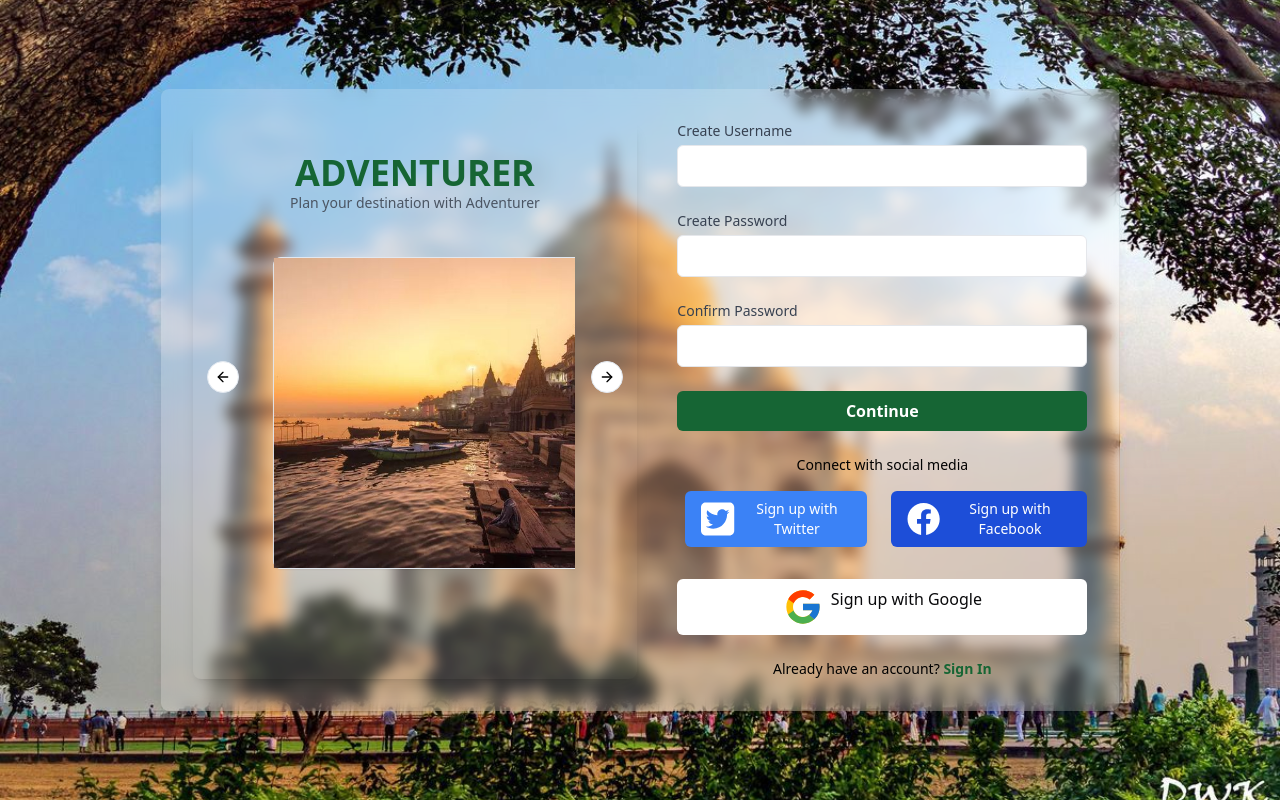
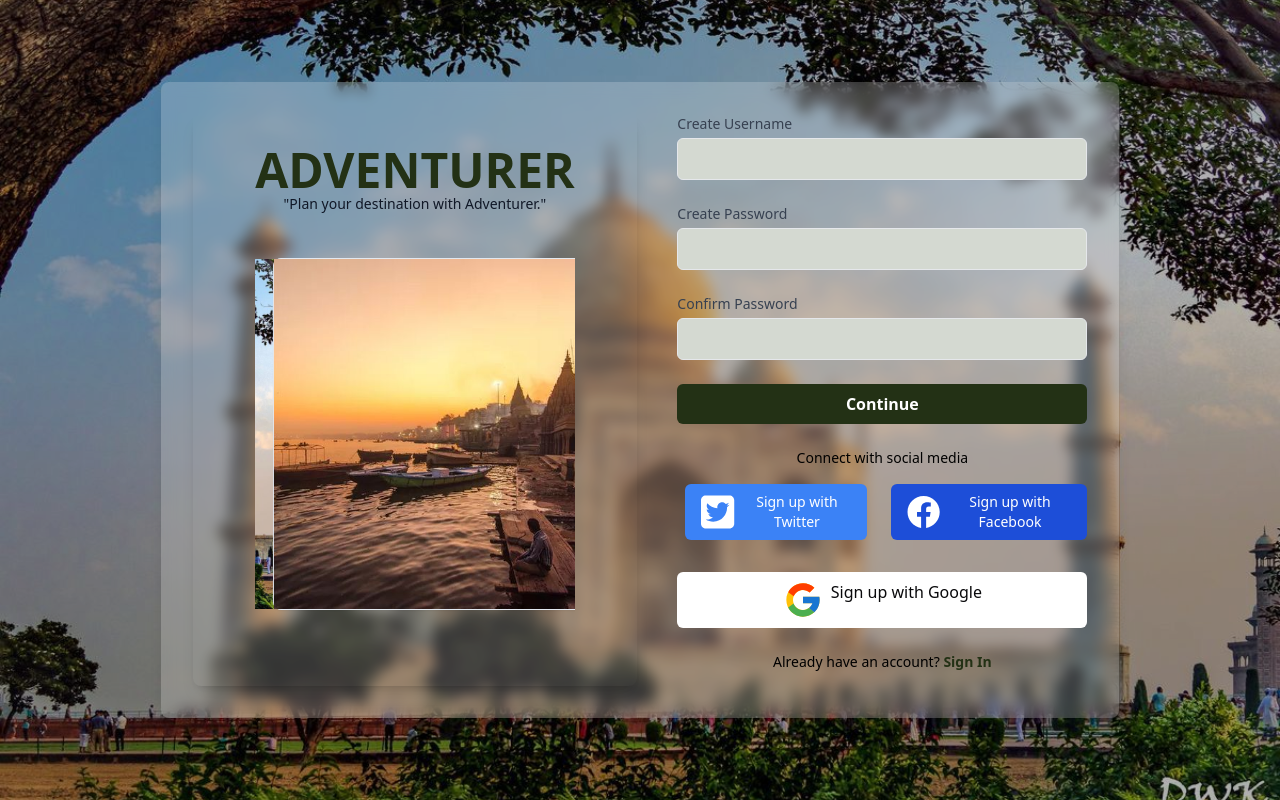
Before and after one commit to vishalbarai007/Adventurer, a React (Vite) app in the folder frontend/: page /login in a window 1280 px wide. Built offline with nearby package versions, Linux system fonts and the light colour scheme.

Commit message:
Updated login Form.

```diff
--- a/frontend/src/App.css
+++ b/frontend/src/App.css
@@ -152,6 +152,7 @@
   background-size: cover;
   background-position: center;
   animation: image 30s infinite alternate;
+  object-fit: cover;
 
 }
 
@@ -175,7 +176,7 @@
     background-image: url("../src/assets/IND/image5.jpg");
   }
   100% {
-    background-image: url("../src/assets/IND//image6.jpg");
+    background-image: url("../src/assets/IND/image6.jpg");
   }
 }
 
--- a/frontend/src/components/support/CarouselPlugin.tsx
+++ b/frontend/src/components/support/CarouselPlugin.tsx
@@ -1,16 +1,16 @@
 import * as React from "react";
 import Autoplay from "embla-carousel-autoplay";
-import { Card, CardContent } from "./card";
+// import { Card, CardContent } from "./card";
 import {
   Carousel,
   CarouselContent,
-  CarouselItem,
+  // CarouselItem,
   CarouselNext,
   CarouselPrevious,
 } from "./carousel";
 
 // Importing the image from the assets folder
-import Image1 from "../../assets/Prehomepagecontent.jpg";
+// import Image1 from "../../assets/Prehomepagecontent.jpg";
 
 export function CarouselPlugin() {
   const plugin = React.useRef(
@@ -18,7 +18,7 @@
   );
 
   // Example array of images, can be expanded as needed
-  const images = [Image1, Image1, Image1, Image1, Image1]; // Replace these with actual images
+  // const images = [Image1, Image1, Image1, Image1, Image1]; // Replace these with actual images
 
   return (
     <Carousel
@@ -28,7 +28,7 @@
       onMouseLeave={plugin.current.reset} // Reset when mouse leaves
     >
       <CarouselContent>
-        {images.map((image, index) => (
+        {/* {images.map((image, index) => (
           <CarouselItem key={index}>
             <div className="p-1">
               <Card>
@@ -41,7 +41,7 @@
               </Card>
             </div>
           </CarouselItem>
-        ))}
+        ))} */}
       </CarouselContent>
       <CarouselPrevious />
       <CarouselNext />
--- a/frontend/src/components/ui/Image_carousel.tsx
+++ b/frontend/src/components/ui/Image_carousel.tsx
@@ -5,8 +5,8 @@
   Carousel,
   CarouselContent,
   CarouselItem,
-  CarouselNext,
-  CarouselPrevious,
+  // CarouselNext,
+  // CarouselPrevious,
 } from "../support/carousel";
 
 
@@ -31,9 +31,8 @@
             <div className="p-1">
               <Card>
                 <CardContent
-                  className="flex aspect-square items-center justify-center p-6"
+                  className="flex aspect-square items-center justify-center p-6 h-[350px]"
                   backgroundImage={`/assets/IND/image${index + 1}.jpg`} // Replace with actual images ${index + 1}
-
                 >
                   {/* <span className="text-4xl font-semibold text-white">{index + 1}</span> */}
                 </CardContent>
@@ -42,8 +41,8 @@
           </CarouselItem>
         ))}
       </CarouselContent>
-      <CarouselPrevious />
-      <CarouselNext />
+      {/* <CarouselPrevious /> */}
+      {/* <CarouselNext /> */}
     </Carousel>
   );
 }
--- a/frontend/src/components/ui/Login_Form.tsx
+++ b/frontend/src/components/ui/Login_Form.tsx
@@ -36,13 +36,13 @@
     if (Mode == "SignUp") {
     return (
         <div className="min-h-screen flex items-center justify-center  ">
-        <div className="loginform p-8 rounded-lg shadow-lg w-full max-w-fit flex gap-10">
+        <div className="loginform inset-0 bg-white bg-opacity-20 p-8 rounded-lg shadow-lg w-full max-w-fit flex gap-10">
 
         <div className="Formlogo p-8 rounded-lg shadow-lg w-full max-w-md text-center ">
-          <h1 className="text-4xl font-bold text-green-800">ADVENTURER</h1>
-          <p className="text-sm text-gray-600">Plan your destination with Adventurer</p>
+          <h1 className="text-5xl font-bold text-[#233115]">ADVENTURER</h1>
+          <p className="text-sm text-gray-900">"Plan your destination with Adventurer."</p>
 
-          <div className=' z-20 my-10 h-1/2 w-[100%] flex justify-center align-middle'>
+          <div className=' z-20 my-10 flex justify-center align-middle'>
             <CarouselPlugin/>
           </div>
         </div>
@@ -53,7 +53,7 @@
             <input
               type="text"
               {...register("username", { required: "Username is required" })}
-              className="mt-1 w-full px-4 py-2 border rounded-md focus:ring-green-500 focus:border-green-500"
+              className="mt-1 w-full px-4 py-2 border bg-[#d4d9d1] rounded-md focus:ring-green-500 focus:border-green-500"
             />
             {errors.username && <p className="text-red-500 text-sm">{errors.username.message}</p>}
           </div>
@@ -63,7 +63,7 @@
             <input
               type="password"
               {...register("password", { required: "Password is required" })}
-              className="mt-1 w-full px-4 py-2 border rounded-md focus:ring-green-500 focus:border-green-500"
+              className="mt-1 w-full px-4 py-2 border bg-[#d4d9d1] rounded-md focus:ring-green-500 focus:border-green-500"
             />
             {errors.password && <p className="text-red-500 text-sm">{errors.password.message}</p>}
           </div>
@@ -76,12 +76,12 @@
                 required: "Please confirm your password",
                 validate: value => value === password || "Passwords do not match"
               })}
-              className="mt-1 w-full px-4 py-2 border rounded-md focus:ring-green-500 focus:border-green-500"
+              className="mt-1 w-full px-4 py-2 border bg-[#d4d9d1] rounded-md focus:ring-green-500 focus:border-green-500"
             />
             {errors.confirmPassword && <p className="text-red-500 text-sm">{errors.confirmPassword.message}</p>}
           </div>
 
-          <button type="submit" className="w-full py-2 px-4 bg-green-800 text-white font-semibold rounded-md">
+          <button type="submit" className="w-full py-2 px-4 bg-[#233115] text-white font-semibold rounded-md">
             Continue
           </button>
 
@@ -96,7 +96,7 @@
           <button type="button" className="w-full px-4 py-2 flex justify-center bg-white my-2 text-zinc-950 rounded-md flex gap-2"><FcGoogle size={40}/><h1>Sign up with Google</h1></button>
 
           <p className="text-sm text-center mt-4">
-            Already have an account? <a href="#" onClick={changeMode} className="text-green-800 font-semibold">Sign In</a>
+            Already have an account? <a href="#" onClick={changeMode} className=" text-[#233115] font-semibold">Sign In</a>
           </p>
         </form>
         </div>
@@ -108,8 +108,8 @@
 
             <div className=" loginform p-8 rounded-lg shadow-lg w-full max-w-fit flex gap-10">
             <div className="Formlogo p-8 rounded-lg shadow-lg w-full max-w-md text-center ">
-          <h1 className="text-4xl font-bold text-green-800">ADVENTURER</h1>
-          <p className="text-sm text-gray-600">Plan your destination with Adventurer</p>
+          <h1 className="text-5xl font-bold text-[#233115]">ADVENTURER</h1>
+          <p className="text-sm text-gray-900">"Plan your destination with Adventurer."</p>
 
           <div className=' z-20 my-10 h-1/2 w-[100%] flex justify-center align-middle'>
             <CarouselPlugin/>
@@ -118,28 +118,28 @@
             <form onSubmit={handleSubmit(onSubmit)} className="space-y-6 w-full max-w-fit">
 
               <div>
-                <label className="block text-sm font-medium text-gray-700">Create Username</label>
+                <label className="block text-sm font-medium text-gray-700">Enter Username</label>
                 <input
                   type="text"
                   {...register("username", { required: "Username is required" })}
-                  className="mt-1 w-full px-4 py-2 border rounded-md focus:ring-green-500 focus:border-green-500"
+                  className="mt-1 w-full px-4 py-2 border bg-[#d4d9d1] rounded-md focus:ring-green-500 focus:border-green-500"
                 />
                 {errors.username && <p className="text-red-500 text-sm">{errors.username.message}</p>}
               </div>
 
               <div>
-                <label className="block text-sm font-medium text-gray-700">Create Password</label>
+                <label className="block text-sm font-medium text-gray-700">Enter Password</label>
                 <input
                   type="password"
                   {...register("password", { required: "Password is required" })}
-                  className="mt-1 w-full px-4 py-2 border rounded-md focus:ring-green-500 focus:border-green-500"
+                  className="mt-1 w-full px-4 py-2 border bg-[#d4d9d1] rounded-md focus:ring-green-500 focus:border-green-500"
                 />
                 {errors.password && <p className="text-red-500 text-sm">{errors.password.message}</p>}
               </div>
 
 
 
-              <button type="submit" className="w-full py-2 px-4 bg-green-800 text-white font-semibold rounded-md">
+              <button type="submit" className="w-full py-2 px-4 bg-[#233115] text-white font-semibold rounded-md">
                 Continue
               </button>
 
@@ -154,7 +154,7 @@
           <button type="button" className="w-full px-4 py-2 flex justify-center bg-white my-2 text-zinc-950 rounded-md flex gap-2"><FcGoogle size={40}/><h1>Sign up with Google</h1></button>
 
               <p className="text-sm text-center mt-4">
-                Didn't have an account? <a href="#" onClick={changeMode} className="text-green-800 font-semibold">Sign Up</a>
+                Didn't have an account? <a href="#" onClick={changeMode} className="text-[#233115] font-semibold">Sign Up</a>
               </p>
             </form>
             </div>
--- a/frontend/src/components/ui/Login_page_background_animation.tsx
+++ b/frontend/src/components/ui/Login_page_background_animation.tsx
@@ -3,7 +3,8 @@
 
 const Login_page_background_animation = () => {
   return (
-    <div className="loginpagebackground h-screen w-100% ">
+    <div className="loginpagebackground relative h-screen w-100% object-cover">
+        <div className="absolute inset-0 bg-black bg-opacity-30"></div>
         <Login_form/>
     </div>
   )
```
